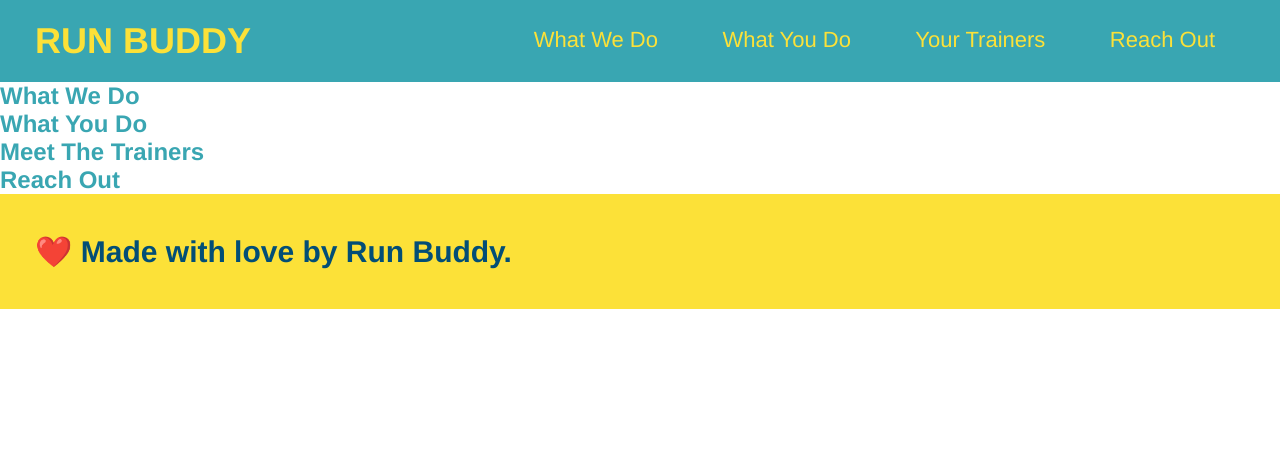
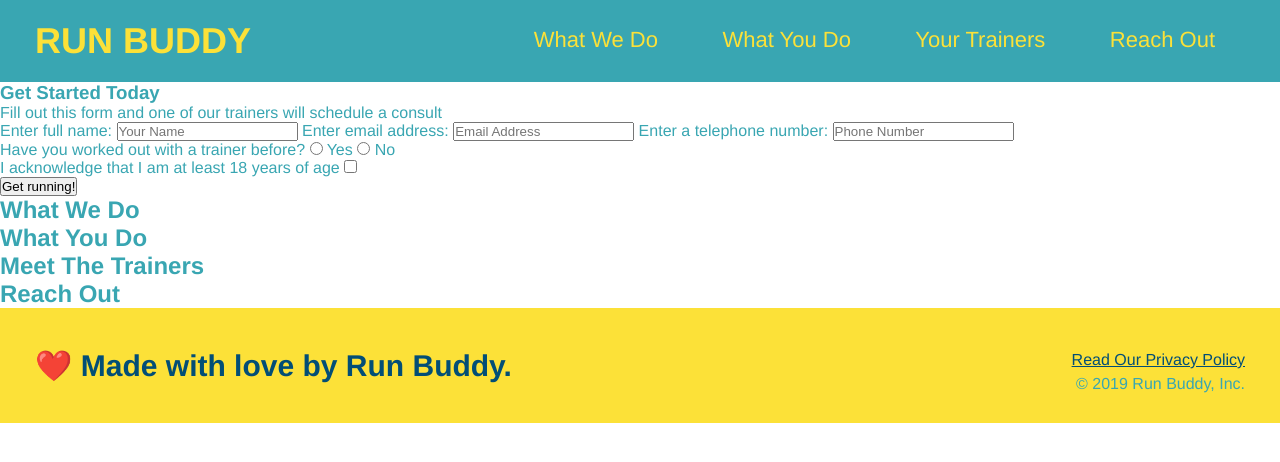
Before and after one commit to Cantalorian/run-buddy, a plain HTML site: page index.html in a window 1280 px wide. Drawn offline with Linux system fonts and the light colour scheme.

Commit message:
form in hero section

```diff
--- a/index.html
+++ b/index.html
@@ -34,7 +34,37 @@
 
         <!--hero/jumbotron-->
         <section>
+            <div>
+                <h3>Get Started Today</h3>
+                <p>Fill out this form and one of our trainers will schedule a consult</p>
+            <!--Add form element-->
+            <form>
+                <label for="name">Enter full name:</label>
+                <input type="text" placeholder="Your Name" name="name" id="name" />
+                <label for="email">Enter email address:</label>
+                <input type="email" placeholder="Email Address" name="email" id="email" />
+                <label for="phone">Enter a telephone number:</label>
+                <input type="tel" placeholder="Phone Number" name="phone" id="phone" />
+                <p>
+                    Have you worked out with a trainer before?
+                    <input type="radio" name="trainer-confirm" id="trainer-yes" />
+                    <label for="trainer-yes">Yes</label>
+                    <input type="radio" name="trainer-confirm" id="trainer-no" />
+                    <label for="trainer-no">No</label>
+                </p>
+                <p>
+                    <label for="consent">
+                        I acknowledge that I am at least 18 years of age
+                    </label>
+                    <input type="checkbox" name="consent" id="consent" />
+                </p>
+                <button type="submit">
+                    Get running!
+                </button>
+            </form>
+            </div>
         </section>
+        <!--end hero-->
 
         <!--"what we do" section-->
         <section>
@@ -59,6 +89,10 @@
         <!--footer-->
         <footer>
             <h2>❤️ Made with love by Run Buddy.</h2>
+            <div>
+                <a href="#">Read Our Privacy Policy</a><br />
+                &copy; 2019 Run Buddy, Inc.
+            </div>
         </footer>
 
     </body>
```
